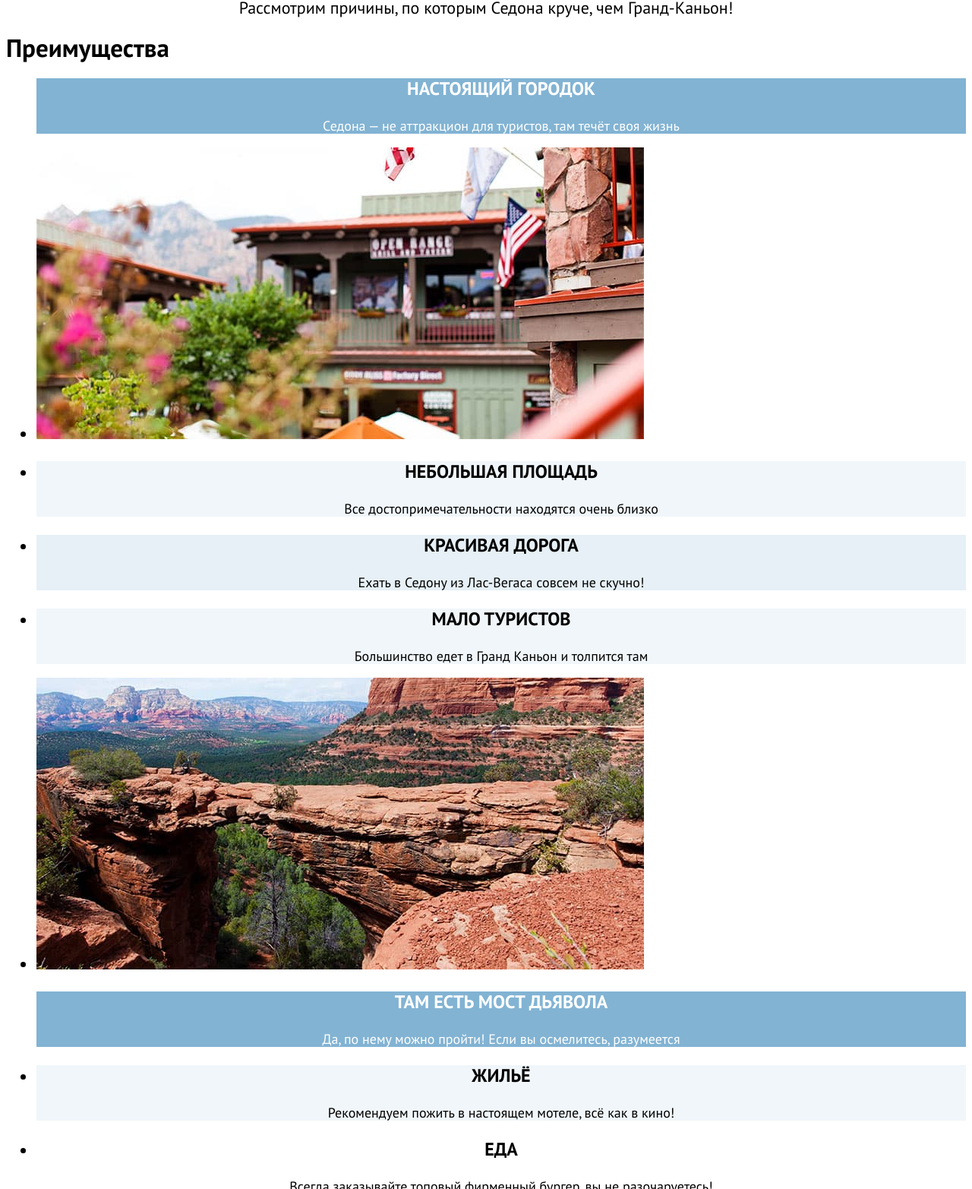
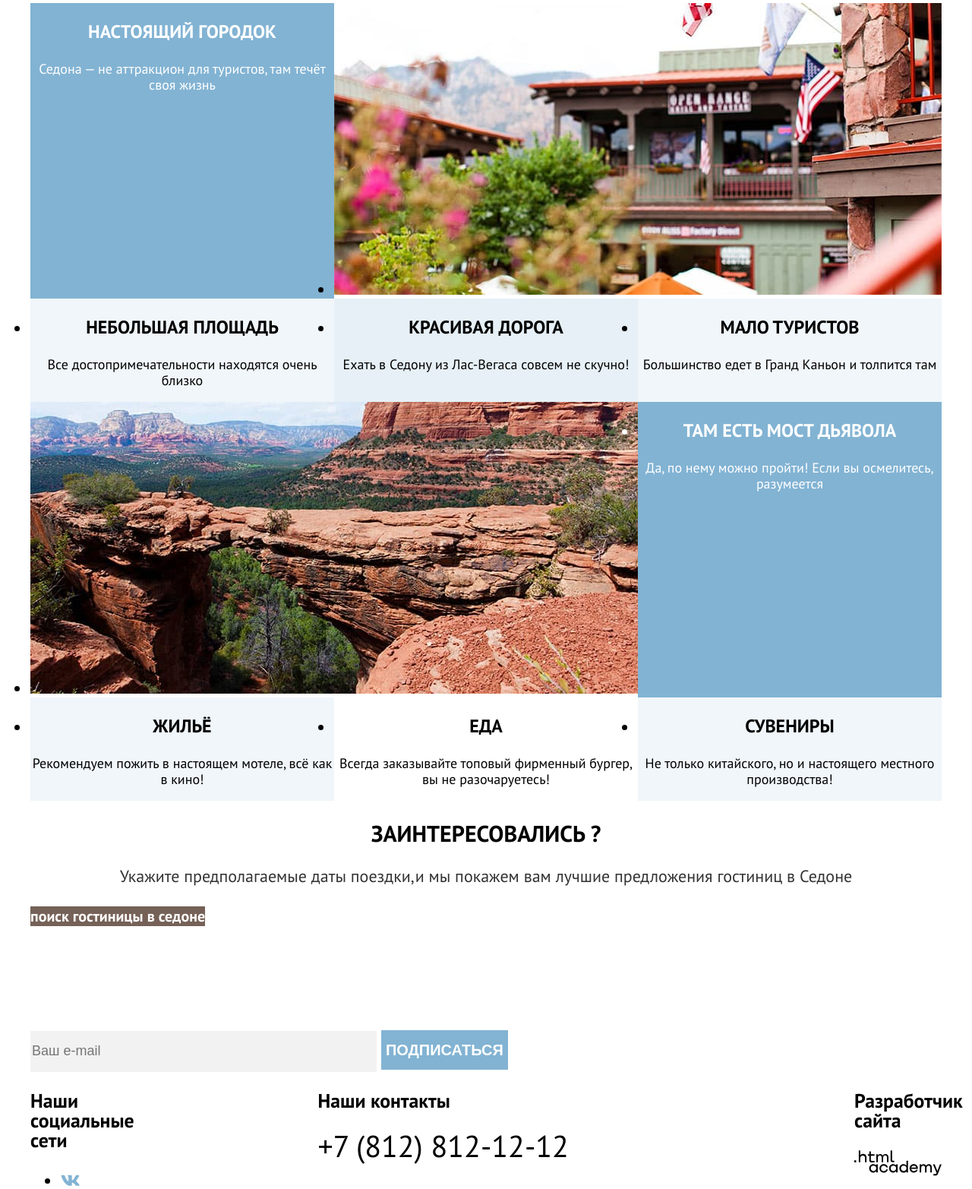
Before and after one commit to htmlacademy-htmlcss/2171661-sedona-35, a plain HTML site: page index.html in a window 1280 px wide. Shown: the part 765-2330 px from the top of the page at 76% size. Drawn offline with Linux system fonts and the light colour scheme.

Commit message:
Сетка страниц и крупных блоков на флексах

```diff
--- a/index.html
+++ b/index.html
@@ -8,14 +8,16 @@
   </head>
 
   <body>
+    <div class="page-container">
       <!--Шапка сайта-->
       <header class="main-header">
-      <a href="index.html">
-        <img src="#" alt="Логотип сайта городка Седона">
-      </a>
+
 
         <!--Навигация-->
         <nav class="navigation">
+          <a href="index.html">
+            <img class="sedona-logo" src="/images/logo.svg" alt="Логотип сайта городка Седона">
+          </a>
           <ul class="navigation-list">
             <li class="navigation-item">
               <a class="navigation-link navigation-link-current" href="index.html">Главная</a>
@@ -44,10 +46,12 @@
       </header>
 
       <!--основное содержимое-->
-    <main class="main-index">
+      <main class="main-index main-container">
+
         <div class="main-title-block">
           <h1 class="visually-hidden">Сайт города седона</h1>
-        <img src="/images/welcome.svg" width="458" height="352" alt="Добро пожаловать">
+          <img class="main-title-logo" src="/images/welcome.svg" width="458" height="352" alt="Добро пожаловать">
+          <img src="/images/background-main-title.svg" width="1200" height="57" alt="">
           <h2 class="main-title">седона - небольшой городок в аризоне, заслуживающий большего!</h2>
           <p>Рассмотрим причины, по которым Седона круче, чем Гранд-Каньон!</p>
         </div>
@@ -56,33 +60,33 @@
         <section class="advantages">
           <h2 class="visually-hidden">Преимущества</h2>
           <ul class="advantages-list">
-          <li class="advantages-item">
+            <li class="advantages-item background-grey-blue">
               <h3 class="advantages-title">настоящий городок</h3>
               <p class="advantages-description">Седона — не аттракцион для туристов, там течёт своя жизнь</p>
             </li>
-          <li class="advantages-item">
+            <li class="advantages-image">
               <img src="/images/advantages/advantages-image-1.jpg" width="800" height="384" alt="Вид на город">
             </li>
-          <li class="advantages-item">
+            <li class="advantages-item background-light-grey">
               <h3 class="advantages-title">небольшая площадь</h3>
               <p class="advantages-description">Все достопримечательности находятся очень близко</p>
             </li>
-          <li class="advantages-item">
+            <li class="advantages-item background-dark-grey">
               <h3 class="advantages-title">красивая дорога</h3>
               <p class="advantages-description">Ехать в Седону из Лас-Вегаса совсем не скучно!</p>
             </li>
-          <li class="advantages-item">
+            <li class="advantages-item background-light-grey">
               <h3 class="advantages-title">мало туристов</h3>
               <p class="advantages-description">Большинство едет в Гранд Каньон и толпится там</p>
             </li>
-          <li class="advantages-item">
+            <li class="advantages-image">
               <img src="/images/advantages/advantages-image-2.jpg" width="800" height="384" alt="Вид на каньон">
             </li>
-          <li class="advantages-item">
+            <li class="advantages-item background-grey-blue">
               <h3 class="advantages-title">там есть мост дьявола</h3>
               <p class="advantages-description">Да, по нему можно пройти! Если вы осмелитесь, разумеется</p>
             </li>
-          <li class="advantages-item">
+            <li class="advantages-item background-light-grey">
               <h3 class="advantages-title">ЖИЛЬЁ</h3>
               <p class="advantages-description">Рекомендуем пожить в настоящем мотеле,
                 всё как в кино!</p>
@@ -91,7 +95,7 @@
               <h3 class="advantages-title">ЕДА</h3>
               <p class="advantages-description">Всегда заказывайте топовый фирменный бургер, вы не разочаруетесь!</p>
             </li>
-          <li class="advantages-item">
+            <li class="advantages-item background-light-grey">
               <h3 class="advantages-title">СУВЕНИРЫ</h3>
               <p class="advantages-description">Не только китайского, но и настоящего местного производства!</p>
             </li>
@@ -119,17 +123,21 @@
 
       <!--Подвал сайта-->
       <footer class="footer">
+        <div class="footer-container">
           <section class="footer-social">
             <h3 class="visually-hidden">Наши социальные сети</h3>
             <ul class="footer-list">
               <li class="footer-item">
-            <a class="footer-link" href="https://vk.com/htmlacademy"><img src="/images/social-icon-vk.svg" alt="Вконтакте"></a>
+                <a class="footer-link" href="https://vk.com/htmlacademy"><img src="/images/social-icon-vk.svg"
+                    alt="Вконтакте"></a>
               </li>
               <li class="footer-item">
-            <a class="footer-link" href="https://t.me/htmlacademy"><img src="/images/social-icon-telegram.svg" alt="Телеграм"></a>
+                <a class="footer-link" href="https://t.me/htmlacademy"><img src="/images/social-icon-telegram.svg"
+                    alt="Телеграм"></a>
               </li>
               <li class="footer-item">
-            <a class="footer-link" href="https://www.youtube.com/user/htmlacademyru"><img src="/images/social-icon-youtube.svg" alt="Ютуб канал"></a>
+                <a class="footer-link" href="https://www.youtube.com/user/htmlacademyru"><img
+                    src="/images/social-icon-youtube.svg" alt="Ютуб канал"></a>
               </li>
             </ul>
           </section>
@@ -141,8 +149,9 @@
             <h3 class="visually-hidden">Разработчик сайта</h3>
             <a href="https://htmlacademy.ru/"><img src="/images/html-academy-icon.svg" alt="Логотип HTML Academy"></a>
           </section>
+        </div>
       </footer>
-
+    </div>
   </body>
 
 </html>
--- a/styles/styles.css
+++ b/styles/styles.css
@@ -5,6 +5,7 @@
   font-display: swap;
   src: url("../fonts/ptsans-400.woff2") format("woff2");
 }
+
 @font-face {
   font-family: "PT Sans";
   font-style: normal;
@@ -12,17 +13,46 @@
   font-display: swap;
   src: url("../fonts/ptsans-700.woff2") format("woff2");
 }
+
+html {
+  height: 100%;
+}
+
 body {
   font-family: "PT Sans", sans-serif;
   font-size: 22px;
   line-height: 26px;
   color: #000000;
   background-color: #ffffff;
+  margin: 0;
+  height: 100%;
 }
 
 /* Навигация */
 
-.navigation-link{
+.navigation {
+  display: flex;
+  margin: 0 auto;
+}
+
+.sedona-logo {
+  width: 138px;
+}
+
+.navigation-list {
+  margin: 0;
+  padding: 0;
+  width: 339px;
+}
+
+.navigation-user {
+  margin: 0;
+  padding: 0;
+  max-width: 268px;
+  margin-left: auto;
+}
+
+.navigation-link {
   font-size: 20px;
   line-height: 24px;
   font-weight: 700;
@@ -36,10 +66,12 @@ body {
   background-image: url(../images/user-menu-icon-search.svg);
   background-repeat: no-repeat;
 }
+
 .navigation-user-favorites {
   background-image: url(../images/user-menu-icon-like.svg);
   background-repeat: no-repeat;
 }
+
 .navigation-user-enter {
   font-size: 16px;
   line-height: 20px;
@@ -52,6 +84,23 @@ body {
 
 /* Основное содержимое главной страницы */
 
+.page-container {
+  width: 1200px;
+  margin: 0 auto;
+  display: flex;
+  flex-direction: column;
+  min-height: 100%;
+}
+
+.main-container {
+  flex-grow: 1;
+}
+
+.main-title-logo {
+  display: block;
+  margin: 0 auto;
+}
+
 .main-title-block {
   background-image: url(../images/background-index.jpg);
   color: #000000;
@@ -59,6 +108,7 @@ body {
   background-size: 100% auto;
   background-repeat: no-repeat;
 }
+
 .main-title-block p {
   font-size: 22px;
   line-height: 26px;
@@ -66,6 +116,7 @@ body {
   text-align: center;
   font-weight: 400;
 }
+
 .main-title {
   text-transform: uppercase;
   font-size: 30px;
@@ -77,6 +128,22 @@ body {
 
 /* Преимущества */
 
+.advantages-list {
+  margin: 0;
+  padding: 0;
+  display: grid;
+  grid-template-columns: repeat(3, 400px);
+  grid-auto-flow: dense;
+}
+
+.advantages-item {
+  width: 400px;
+}
+
+.advantages-image {
+  grid-column: span 2;
+}
+
 .advantages-item h3 {
   font-size: 24px;
   line-height: 28px;
@@ -84,42 +151,27 @@ body {
   text-transform: uppercase;
   font-weight: 700;
 }
+
 .advantages-item p {
   font-size: 18px;
   line-height: 21px;
   text-align: center;
   font-weight: 400;
 }
-.advantages-item:nth-child(1) {
+
+.background-grey-blue {
   color: #ffffff;
   background-color: #82B3D3;
 }
-.advantages-item:nth-child(3) {
+
+.background-light-grey {
   color: #000000;
   background-color: rgba(131, 179, 211, 0.12);
 }
-.advantages-item:nth-child(4) {
+
+.background-dark-grey {
   color: #000000;
   background-color: rgba(131, 179, 211, 0.2);
-}
-.advantages-item:nth-child(5) {
-  color: #000000;
-  background-color: rgba(131, 179, 211, 0.12);
-}
-.advantages-item:nth-child(7) {
-  color: #ffffff;
-  background-color: #82B3D3;
-}
-.advantages-item:nth-child(8) {
-  color: #000000;
-  background-color: rgba(131, 179, 211, 0.12);
-}
-.advantages-item:nth-child(9) {
-  color: #000000;
-}
-.advantages-item:nth-child(10) {
-  color: #000000;
-  background-color: rgba(131, 179, 211, 0.12);
 }
 
 /* Поиск гостиницы на главной */
@@ -132,11 +184,13 @@ body {
   line-height: 36px;
   font-weight: 700;
 }
+
 .search-hotel p {
   text-align: center;
   color: #333333;
   font-weight: 400;
 }
+
 .search-hotel-button {
   color: #ffffff;
   font-size: 20px;
@@ -154,6 +208,7 @@ body {
   background-repeat: no-repeat;
   background-size: 100% auto;
 }
+
 .subscribe-main h2 {
   text-align: center;
   text-transform: uppercase;
@@ -162,6 +217,7 @@ body {
   color: #ffffff;
   font-weight: 700;
 }
+
 .subscribe-main p {
   text-align: center;
   font-size: 20px;
@@ -169,22 +225,43 @@ body {
   color: #ffffff;
   font-weight: 400;
 }
+
 .email-input {
   width: 452px;
   height: 52px;
   background-color: #F2F2F2;
   font-size: 18px;
   line-height: 24px;
+  border: none;
 }
+
 .subscribe-button {
   font-size: 20px;
   line-height: 36px;
   font-weight: 700;
   color: #ffffff;
   background-color: #82B3D3;
+  border: none;
+  height: 52px;
 }
 
 /* Подвал сайта */
+
+.footer-container {
+  display: flex;
+  width: 1200px;
+  margin: 0 auto;
+}
+
+.footer-social {
+  width: 142px;
+  margin-right: 236.5px;
+}
+
+.footer-logo {
+  width: 114.9px;
+  margin-left: auto;
+}
 
 .contact-phone {
   font-size: 40px;
@@ -203,30 +280,49 @@ body {
   background-repeat: no-repeat;
   background-size: 100% auto;
 }
+
 .catalog-title {
   font-size: 60px;
   line-height: 78px;
   font-weight: 700;
   text-transform: uppercase;
 }
+
 .breadcrumbs-link {
   color: #ffffff;
   font-size: 16px;
   line-height: 21px;
   text-decoration: none;
 }
+
 .catalog-filter-title {
   font-size: 20px;
   line-height: 24px;
   font-weight: 700;
   color: #ffffff;
 }
+
+.catalog-filter {
+  display: flex;
+}
+
+.catalog-filter-left {
+  display: flex;
+  width: 370.85px;
+}
+
+.catalog-filter-right {
+  display: flex;
+  width: 549px;
+}
+
 .catalog-filter-item {
   font-size: 18px;
   line-height: 23px;
   font-weight: 400;
   color: #ffffff;
 }
+
 .button-reset {
   font-size: 16px;
   line-height: 20px;
@@ -235,6 +331,7 @@ body {
   background: none;
   border: none;
 }
+
 .button-accept {
   background-color: #82B3D3;
   font-size: 16px;
@@ -242,6 +339,7 @@ body {
   font-weight: 700;
   color: #ffffff;
 }
+
 .find-hotels {
   font-size: 30px;
   line-height: 36px;
@@ -249,6 +347,7 @@ body {
   color: #000000;
   text-transform: uppercase;
 }
+
 .select-control {
   font-size: 18px;
   line-height: 21px;
@@ -257,27 +356,40 @@ body {
 
 /* Карточки отелей */
 
+.hotels-list {
+  margin: 0;
+  padding: 0;
+  display: grid;
+  width: 1060px;
+  grid-template-columns: repeat(3, 340px);
+  grid-auto-flow: dense;
+}
+
 .hotel-card-link {
   text-decoration: none;
 }
+
 .hotel-card-title {
   font-size: 24px;
   line-height: 28px;
   font-weight: 700;
   color: #000000;
 }
+
 .hotel-type {
   font-size: 18px;
   line-height: 21px;
   color: #333333;
   font-weight: 400;
 }
+
 .hotel-card-price {
   font-size: 18px;
   line-height: 21px;
   color: #333333;
   font-weight: 400;
 }
+
 .hotel-card-button {
   font-size: 16px;
   line-height: 20px;
@@ -287,6 +399,7 @@ body {
   background-color: #756157;
   text-decoration: none;
 }
+
 .hotel-card-favorites {
   font-size: 16px;
   line-height: 20px;
@@ -296,6 +409,7 @@ body {
   background-color: #82B3D3;
   text-decoration: none;
 }
+
 .hotel-rating {
   font-size: 16px;
   line-height: 20px;
@@ -305,6 +419,16 @@ body {
 
 /* Пагинация */
 
+.pagination {
+  display: flex;
+  width: 1060px;
+}
+
+.pagination-item {
+  width: 60px;
+  height: 60px;
+}
+
 .pagination-link {
   background-color: #82B3D3;
   font-size: 20px;
@@ -313,6 +437,7 @@ body {
   color: #ffffff;
   text-decoration: none;
 }
+
 .pagination-current {
   color: #000000;
   background-color: #F2F2F2;
@@ -328,6 +453,7 @@ body {
   color: #000000;
   font-weight: 700;
 }
+
 .subscribe-catalog p {
   text-align: center;
   font-size: 20px;
```
Also changed, not shown: catalog.html (+26 -15 lines), images/background-main-title.svg (added). Lines whose indentation alone changed are shown as unchanged.
